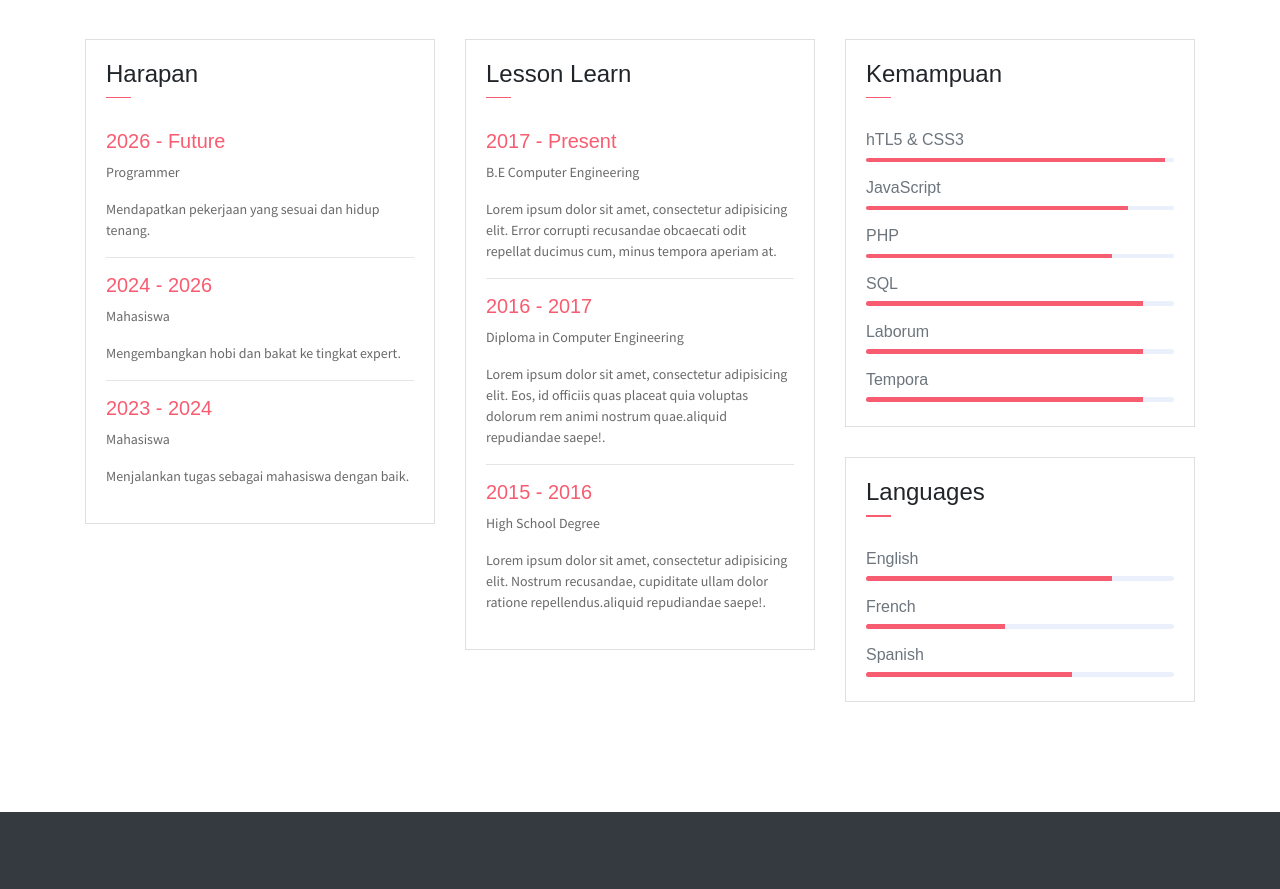
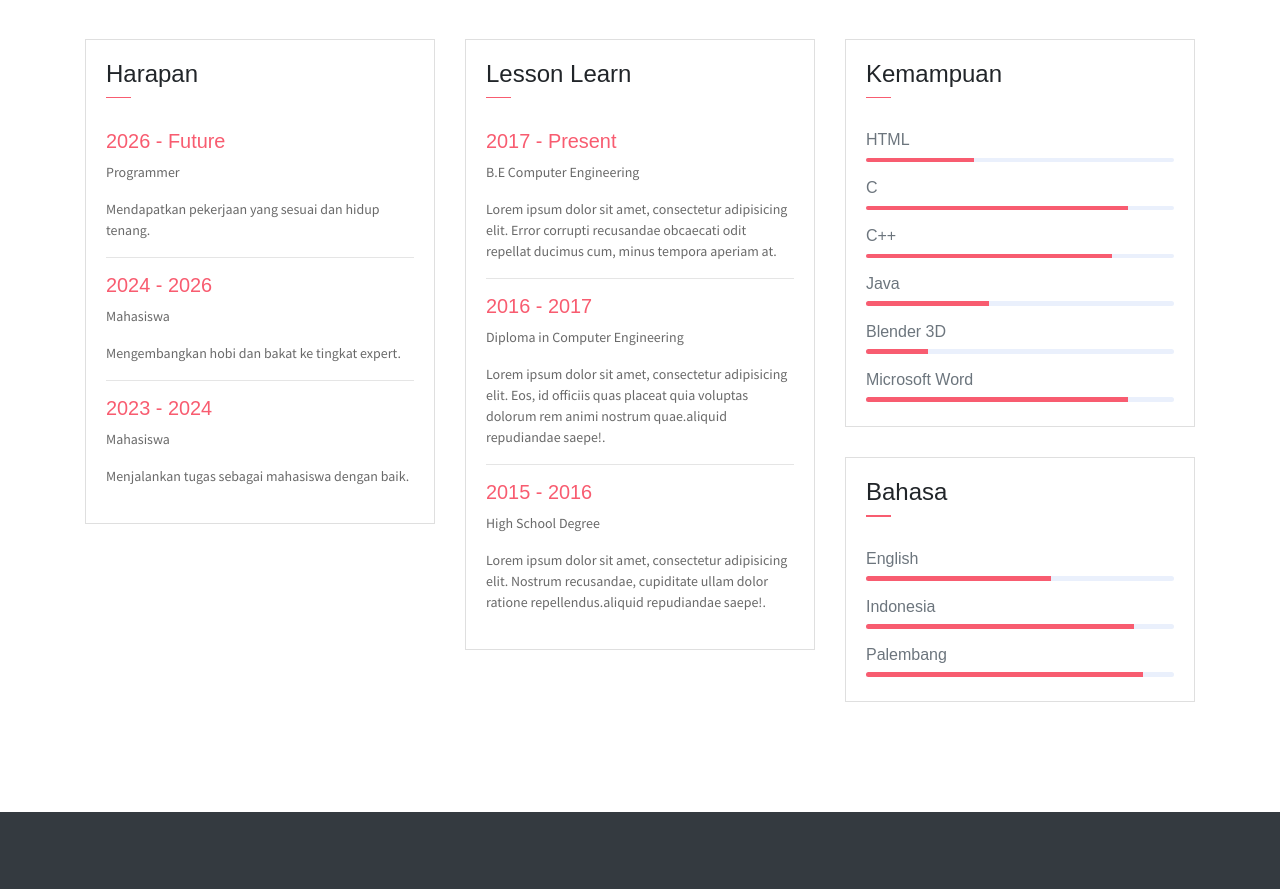
Before and after one commit to fas-a/fas-a.github.io, a website: page index.html in a window 1280 px wide. Shown: the part 1300-2189 px from the top of the page. Drawn offline with Linux system fonts and the light colour scheme; some packages are replaced by stand-ins of ours.

Commit message:
add kemampuan

```diff
--- a/index.html
+++ b/index.html
@@ -183,6 +183,7 @@
                         </div>
                     </div>
                 </div>
+                <!-- Kemampuan -->
                 <div class="col-lg-4">
                     <div class="card">
                        <div class="card-header">
@@ -192,51 +193,51 @@
                             </div>
                         </div>
                         <div class="card-body pb-2">
-                           <h6>hTL5 &amp; CSS3</h6>
+                           <h6>HTML</h6>
                             <div class="progress mb-3">
-                                <div class="progress-bar bg-danger" role="progressbar" style="width: 97%" aria-valuenow="25" aria-valuemin="0" aria-valuemax="100"></div>
+                                <div class="progress-bar bg-danger" role="progressbar" style="width: 35%" aria-valuenow="25" aria-valuemin="0" aria-valuemax="100"></div>
                             </div>
-                            <h6>JavaScript</h6>
+                            <h6>C</h6>
                             <div class="progress mb-3">
                                 <div class="progress-bar bg-danger" role="progressbar" style="width: 85%" aria-valuenow="25" aria-valuemin="0" aria-valuemax="100"></div>
                             </div>
-                            <h6>PHP</h6>
+                            <h6>C++</h6>
                             <div class="progress mb-3">
                                 <div class="progress-bar bg-danger" role="progressbar" style="width: 80%" aria-valuenow="50" aria-valuemin="0" aria-valuemax="100"></div>
                             </div>
-                            <h6>SQL</h6>
+                            <h6>Java</h6>
                             <div class="progress mb-3">
-                                <div class="progress-bar bg-danger" role="progressbar" style="width: 90%" aria-valuenow="75" aria-valuemin="0" aria-valuemax="100"></div>
+                                <div class="progress-bar bg-danger" role="progressbar" style="width: 40%" aria-valuenow="75" aria-valuemin="0" aria-valuemax="100"></div>
                             </div>
-                            <h6>Laborum</h6>
+                            <h6>Blender 3D</h6>
                             <div class="progress mb-3">
-                                <div class="progress-bar bg-danger" role="progressbar" style="width: 90%" aria-valuenow="75" aria-valuemin="0" aria-valuemax="100"></div>
+                                <div class="progress-bar bg-danger" role="progressbar" style="width: 20%" aria-valuenow="75" aria-valuemin="0" aria-valuemax="100"></div>
                             </div>
-                            <h6>Tempora</h6>
+                            <h6>Microsoft Word</h6>
                             <div class="progress mb-3">
-                                <div class="progress-bar bg-danger" role="progressbar" style="width: 90%" aria-valuenow="75" aria-valuemin="0" aria-valuemax="100"></div>
+                                <div class="progress-bar bg-danger" role="progressbar" style="width: 85%" aria-valuenow="75" aria-valuemin="0" aria-valuemax="100"></div>
                             </div>
                         </div>
                     </div>
                     <div class="card">
                        <div class="card-header">
                             <div class="pull-left">
-                                <h4 class="mt-2">Languages</h4>
+                                <h4 class="mt-2">Bahasa</h4>
                                 <span class="line"></span>
                             </div>
                         </div>
                         <div class="card-body pb-2">
                            <h6>English</h6>
                             <div class="progress mb-3">
-                                <div class="progress-bar bg-danger" role="progressbar" style="width: 80%" aria-valuenow="25" aria-valuemin="0" aria-valuemax="100"></div>
+                                <div class="progress-bar bg-danger" role="progressbar" style="width: 60%" aria-valuenow="25" aria-valuemin="0" aria-valuemax="100"></div>
                             </div>
-                            <h6>French</h6>
+                            <h6>Indonesia</h6>
                             <div class="progress mb-3">
-                                <div class="progress-bar bg-danger" role="progressbar" style="width: 45%" aria-valuenow="25" aria-valuemin="0" aria-valuemax="100"></div>
+                                <div class="progress-bar bg-danger" role="progressbar" style="width: 87%" aria-valuenow="25" aria-valuemin="0" aria-valuemax="100"></div>
                             </div>
-                            <h6>Spanish</h6>
+                            <h6>Palembang</h6>
                             <div class="progress mb-3">
-                                <div class="progress-bar bg-danger" role="progressbar" style="width: 67%" aria-valuenow="50" aria-valuemin="0" aria-valuemax="100"></div>
+                                <div class="progress-bar bg-danger" role="progressbar" style="width: 90%" aria-valuenow="50" aria-valuemin="0" aria-valuemax="100"></div>
                             </div>
                         </div>
                     </div>
```
